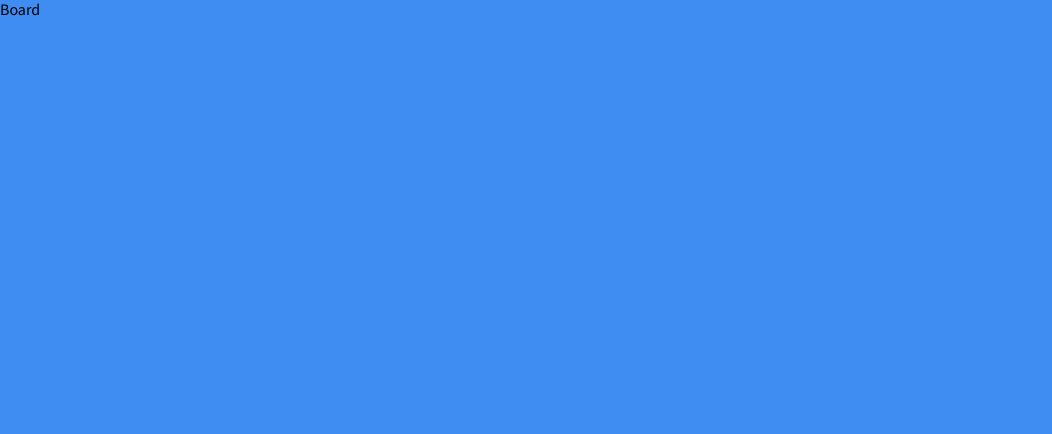
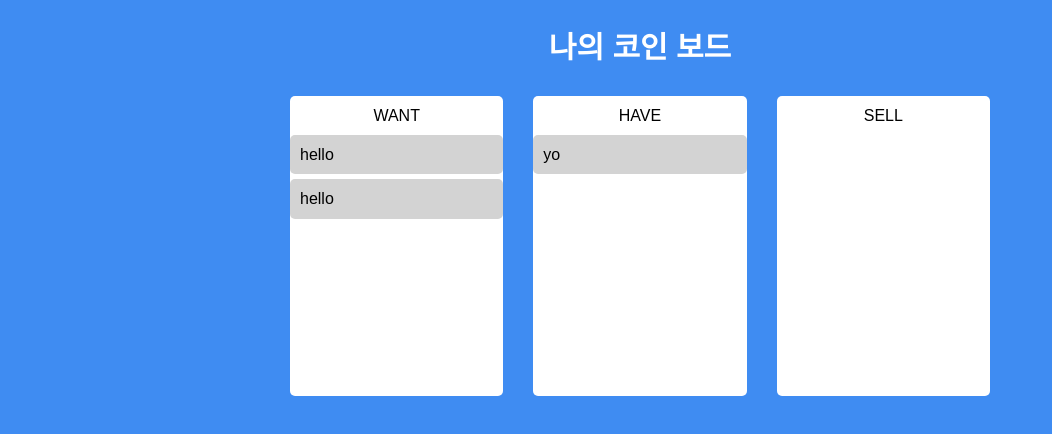
Before and after one commit to wjstjdus96/Coin-Tracker, a React (Create React App) app: page /board in a window 1280 px wide. Shown: the top 434 px of the page, without its empty margins (0-1052 px from the left). Built offline with nearby package versions, Linux system fonts and the light colour scheme.

Commit message:
feat: 기본 보드 생성

```diff
--- a/src/atoms.ts
+++ b/src/atoms.ts
@@ -1,6 +1,54 @@
-import { atom } from "recoil";
+import { type } from "os";
+import { atom, selector } from "recoil";
 
 export const isDarkAtom = atom({
   key: "isDark",
   default: true,
 });
+
+//todo 관련
+export interface ITodo {
+  id: number;
+  text: string;
+}
+
+export interface IToDoState {
+  [key: string]: ITodo[];
+}
+
+export const toDoState = atom<IToDoState>({
+  key: "toDo",
+  default: {
+    "To Do": [],
+    Doing: [],
+    Done: [],
+  },
+});
+
+///
+
+export interface ICoin {
+  id: number;
+  text: string;
+}
+
+export interface ICoinState {
+  [key: string]: ICoin[];
+}
+
+export const boardState = atom<string[]>({
+  key: "board",
+  default: ["WANT", "HAVE", "SELL"],
+});
+
+export const coinState = atom<ICoinState>({
+  key: "coin",
+  default: {
+    WANT: [
+      { id: 1, text: "hello" },
+      { id: 3, text: "hello" },
+    ],
+    HAVE: [{ id: 2, text: "yo" }],
+    SELL: [],
+  },
+});
--- /dev/null
+++ b/src/routes/Board/Board.tsx
@@ -0,0 +1,57 @@
+import styled from "styled-components";
+import { Droppable, Draggable } from "react-beautiful-dnd";
+import { ICoin } from "../../atoms";
+import Card from "./Card";
+
+const Wrapper = styled.div`
+  background-color: white;
+  padding-top: 10px;
+  border-radius: 5px;
+  min-height: 300px;
+
+  display: flex;
+  flex-direction: column;
+`;
+const BoardTitle = styled.h2`
+  text-align: center;
+  font-weight: 500;
+  margin-bottom: 10px;
+`;
+const Area = styled.div``;
+
+interface IBoardProps {
+  boardId: string;
+  coins: ICoin[];
+}
+
+function Board({ boardId, coins }: IBoardProps) {
+  return (
+    <Draggable draggableId={boardId} index={+boardId}>
+      {(provided) => (
+        <Wrapper
+          {...provided.dragHandleProps}
+          {...provided.draggableProps}
+          ref={provided.innerRef}
+        >
+          <BoardTitle>{boardId}</BoardTitle>
+          <Droppable droppableId={boardId}>
+            {(provided, snapshot) => (
+              <Area ref={provided.innerRef} {...provided.droppableProps}>
+                {coins.map((coin, idx) => (
+                  <Card
+                    coinId={coin.id + ""}
+                    coinText={coin.text}
+                    index={idx}
+                  ></Card>
+                ))}
+                {provided.placeholder}
+              </Area>
+            )}
+          </Droppable>
+        </Wrapper>
+      )}
+    </Draggable>
+  );
+}
+
+export default Board;
--- a/src/routes/Board/BoardList.tsx
+++ b/src/routes/Board/BoardList.tsx
@@ -1,5 +1,59 @@
+import { DragDropContext, Droppable, Draggable } from "react-beautiful-dnd";
+import { useRecoilState, useRecoilValue } from "recoil";
+import styled from "styled-components";
+import { boardState, coinState } from "../../atoms";
+import Board from "./Board";
+
+const Wrapper = styled.div`
+  display: flex;
+  justify-content: center;
+  align-items: center;
+  flex-direction: column;
+  margin: 0 auto;
+  max-width: 700px;
+  width: 100%;
+`;
+
+const Title = styled.h1`
+  margin: 30px 0px 30px;
+  font-weight: 700;
+  font-size: 30px;
+  color: white;
+`;
+
+const Boards = styled.div`
+  display: grid;
+  width: 100%;
+  grid-template-columns: repeat(3, 1fr);
+  gap: 30px;
+`;
+
 function BoardList() {
-  return <div>Board</div>;
+  const [boards, setBoards] = useRecoilState(boardState);
+  const [coins, setCoins] = useRecoilState(coinState);
+  const onDragEnd = () => {};
+
+  return (
+    <DragDropContext onDragEnd={onDragEnd}>
+      <Wrapper>
+        <Title>나의 코인 보드</Title>
+        <Droppable droppableId="boards">
+          {(provided) => (
+            <Boards ref={provided.innerRef} {...provided.droppableProps}>
+              {boards.map((boardId, idx) => (
+                <Board
+                  key={idx}
+                  boardId={boardId}
+                  coins={coins[boardId]}
+                ></Board>
+              ))}
+              {provided.placeholder}
+            </Boards>
+          )}
+        </Droppable>
+      </Wrapper>
+    </DragDropContext>
+  );
 }
 
 export default BoardList;
--- /dev/null
+++ b/src/routes/Board/Card.tsx
@@ -0,0 +1,33 @@
+import styled from "styled-components";
+import { Draggable } from "react-beautiful-dnd";
+
+const Wrapper = styled.div`
+  border-radius: 5px;
+  margin-bottom: 5px;
+  padding: 10px 10px;
+  background-color: lightgrey;
+`;
+
+interface ICardProps {
+  coinId: string;
+  coinText: string;
+  index: number;
+}
+
+function Card({ coinId, coinText, index }: ICardProps) {
+  return (
+    <Draggable draggableId={coinId} index={index}>
+      {(provided) => (
+        <Wrapper
+          ref={provided.innerRef}
+          {...provided.draggableProps}
+          {...provided.dragHandleProps}
+        >
+          {coinText}
+        </Wrapper>
+      )}
+    </Draggable>
+  );
+}
+
+export default Card;
```
